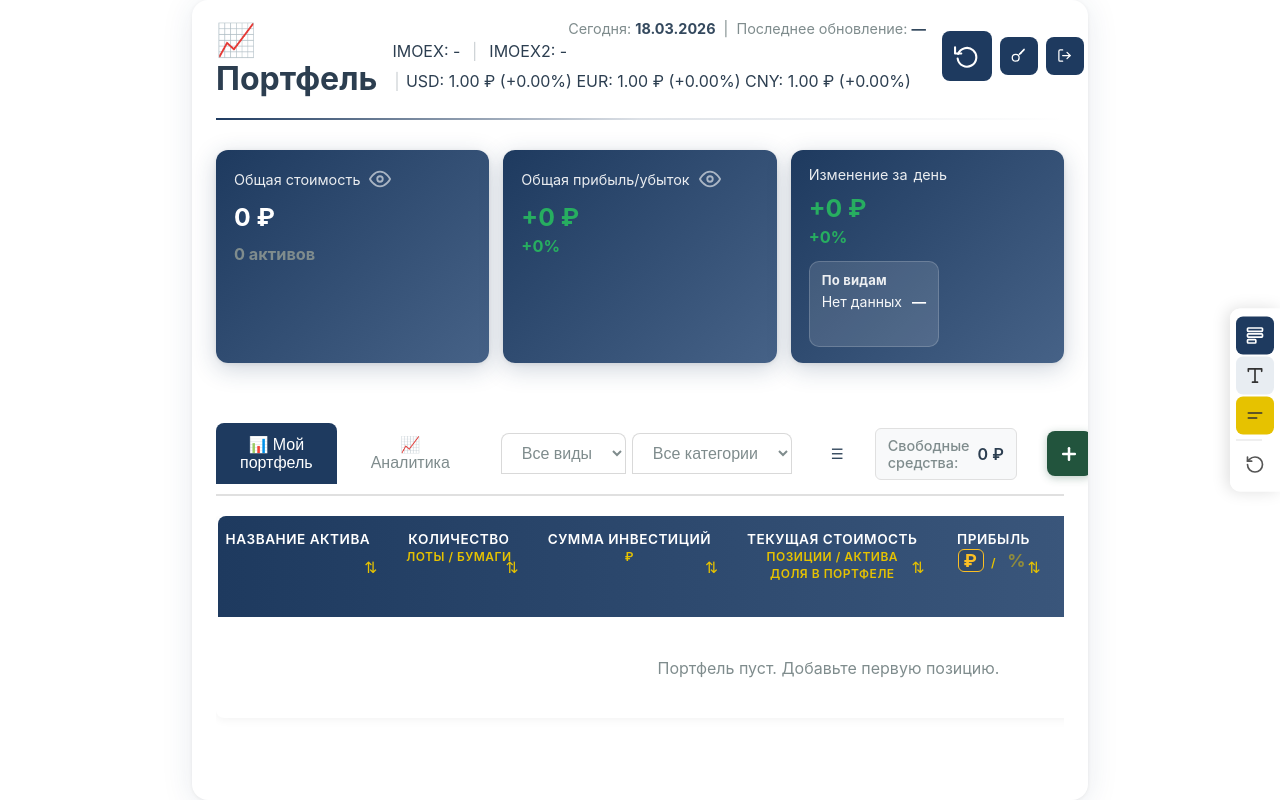
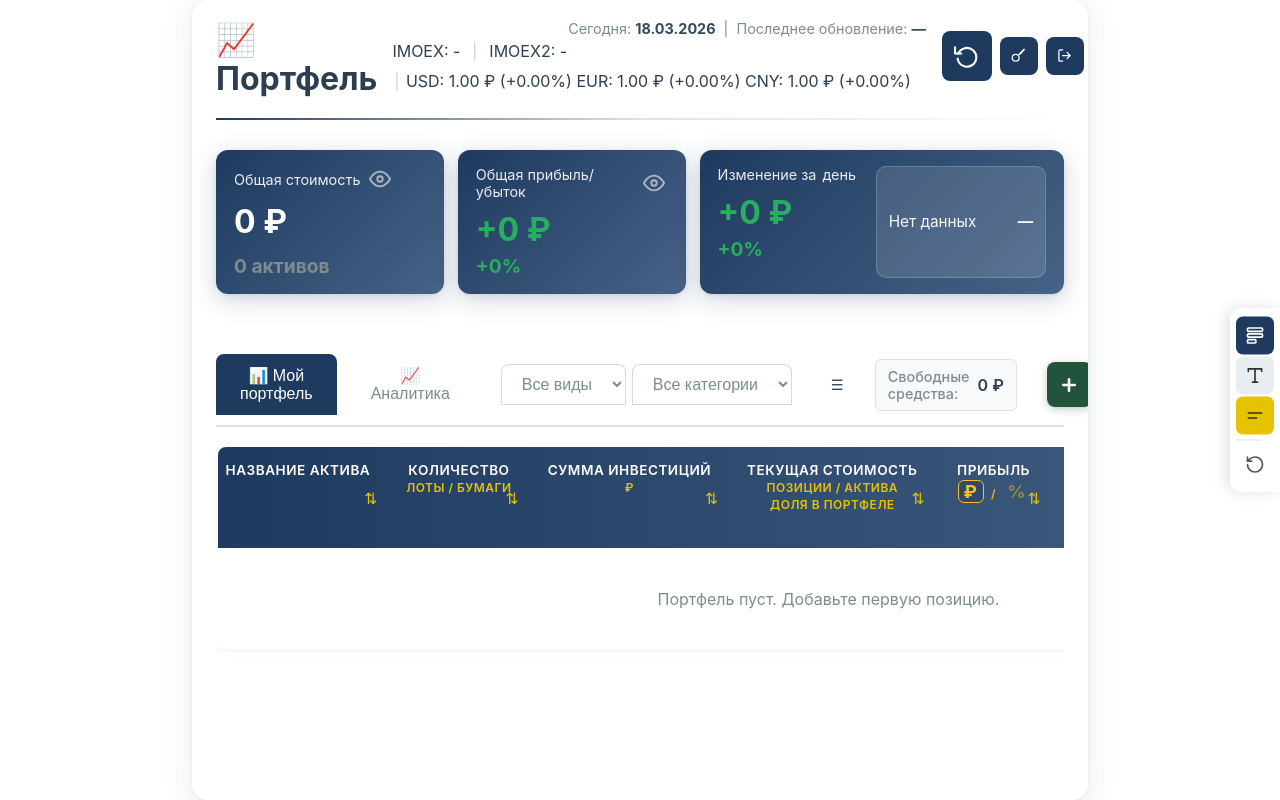
Before and after one commit to rv1n/rv1n.github.io, a Flask app: page / in a window 1280 px wide. Run offline with Flask 3, Linux system fonts and the light colour scheme; a user stored in the database is signed in; data comes from the database, SQL or seed files in the repository; data that the repository does not hold is empty.

Commit message:
панели

```diff
--- a/static/css/style.css
+++ b/static/css/style.css
@@ -343,30 +343,13 @@ header h1 {
 
 /* Быстрый взгляд: компактные панели сверху */
 .portfolio-summary.portfolio-summary-quicklook {
-    grid-template-columns: repeat(3, minmax(210px, 1fr));
+    grid-template-columns: 1fr 1fr 1.6fr;
     gap: 14px;
 }
 
 .summary-card.summary-card-compact {
     padding: 16px 18px;
     border-radius: 12px;
-}
-
-.summary-card.summary-card-compact .summary-value {
-    font-size: 1.55em;
-    margin-bottom: 4px;
-}
-
-.summary-card.summary-card-compact .summary-percent,
-.summary-card.summary-card-compact .summary-count {
-    font-size: 1.02em;
-}
-
-.summary-card-change {
-    display: grid;
-    grid-template-columns: 1fr 200px;
-    gap: 14px;
-    align-items: start;
 }
 
 .summary-change-side {
@@ -374,7 +357,9 @@ header h1 {
     border: 1px solid rgba(255, 255, 255, 0.18);
     border-radius: 10px;
     padding: 10px 12px;
-    min-height: 86px;
+    display: flex;
+    flex-direction: column;
+    justify-content: center; /* визуально равные отступы сверху/снизу */
 }
 
 .summary-side-title {
@@ -396,8 +381,9 @@ header h1 {
     align-items: baseline;
     justify-content: space-between;
     gap: 10px;
-    font-size: 0.88em;
+    font-size: 0.96em;
     line-height: 1.15;
+    max-width: 100%;
 }
 
 .summary-type-change-name {
@@ -412,7 +398,9 @@ header h1 {
 .summary-type-change-value {
     font-variant-numeric: tabular-nums;
     white-space: nowrap;
+    text-align: right;
     font-weight: 700;
+    max-width: 100%;
 }
 
 @media (max-width: 768px) {
@@ -714,6 +702,15 @@ header h1 {
     flex-direction: row;
     gap: 0;
     padding: 0;
+}
+
+/* Третья панель сводки: "Изменение за ..." + "По видам" в одной строке.
+   Важно: ставим после базового .summary-card, чтобы перебить display:flex. */
+.summary-card.summary-card-change {
+    display: grid;
+    grid-template-columns: 1.1fr 1.3fr;
+    gap: 14px;
+    align-items: stretch;
 }
 
 .summary-card-half {
--- a/templates/index.html
+++ b/templates/index.html
@@ -129,7 +129,6 @@
                     <div class="summary-percent" id="total-price-change-percent">0%</div>
                 </div>
                 <div class="summary-change-side" aria-label="Изменение по видам активов">
-                    <div class="summary-side-title">По видам</div>
                     <div id="summary-type-changes" class="summary-type-changes"></div>
                 </div>
             </div>
```
Also changed, not shown: static/js/main.js.
